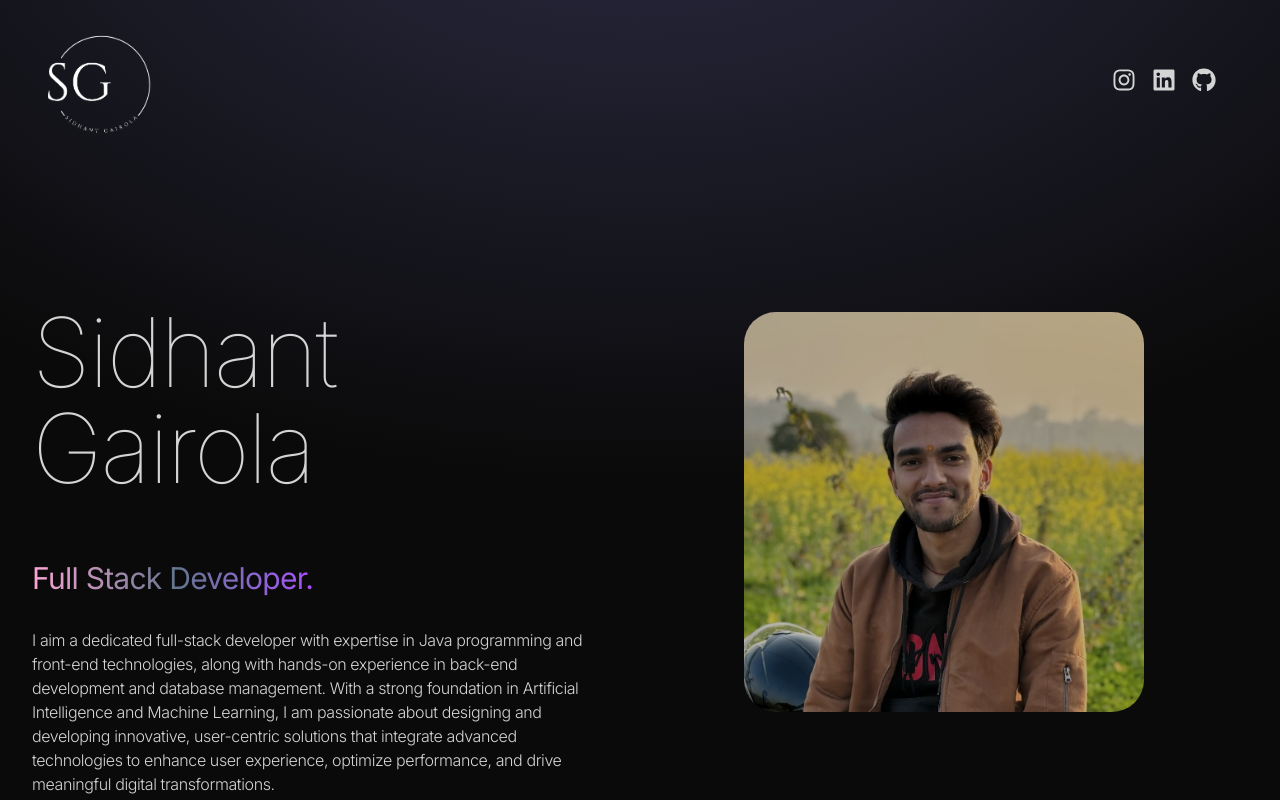
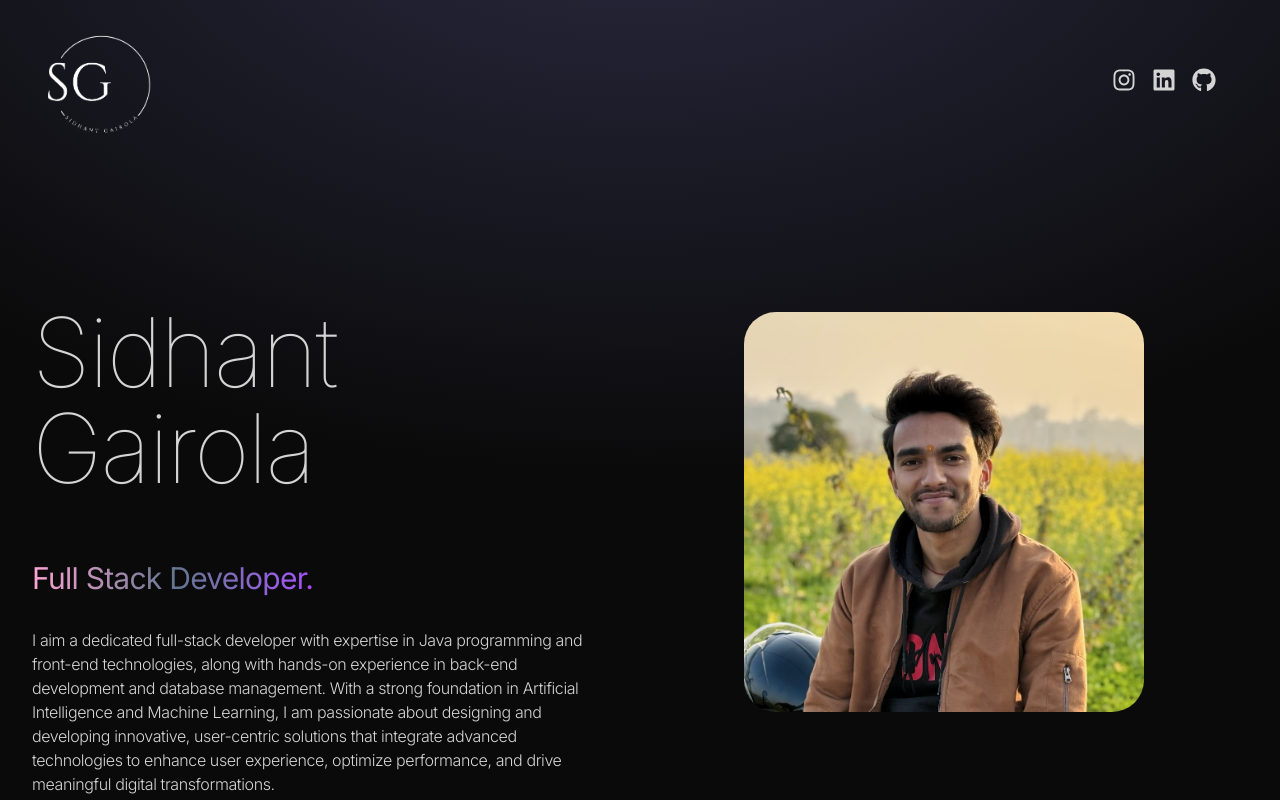
Before and after one commit to sidhant-gairola/portfolio, a React (Vite) app: page / in a window 1280 px wide. Shown: the top 800 px of the page. Built offline with nearby package versions, Linux system fonts and the light colour scheme.

Commit message:
brightness changed in the profile picture

```diff
--- a/src/components/Hero.jsx
+++ b/src/components/Hero.jsx
@@ -43,7 +43,7 @@ const Hero = () => {
                             initial={{ x: 100, opacity: 0 }}
                             animate={{ x: 0, opacity: 1 }}
                             transition={{ duration: 1, delay: 1.2 }}
-                            src={profilePic} alt='Sidhant Gairlola' className='rounded-4xl mt-10 h-100 brightness-75'></motion.img>
+                            src={profilePic} alt='Sidhant Gairlola' className='rounded-4xl mt-10 h-100'></motion.img>
                     </div>
                 </div>
             </div>
```
